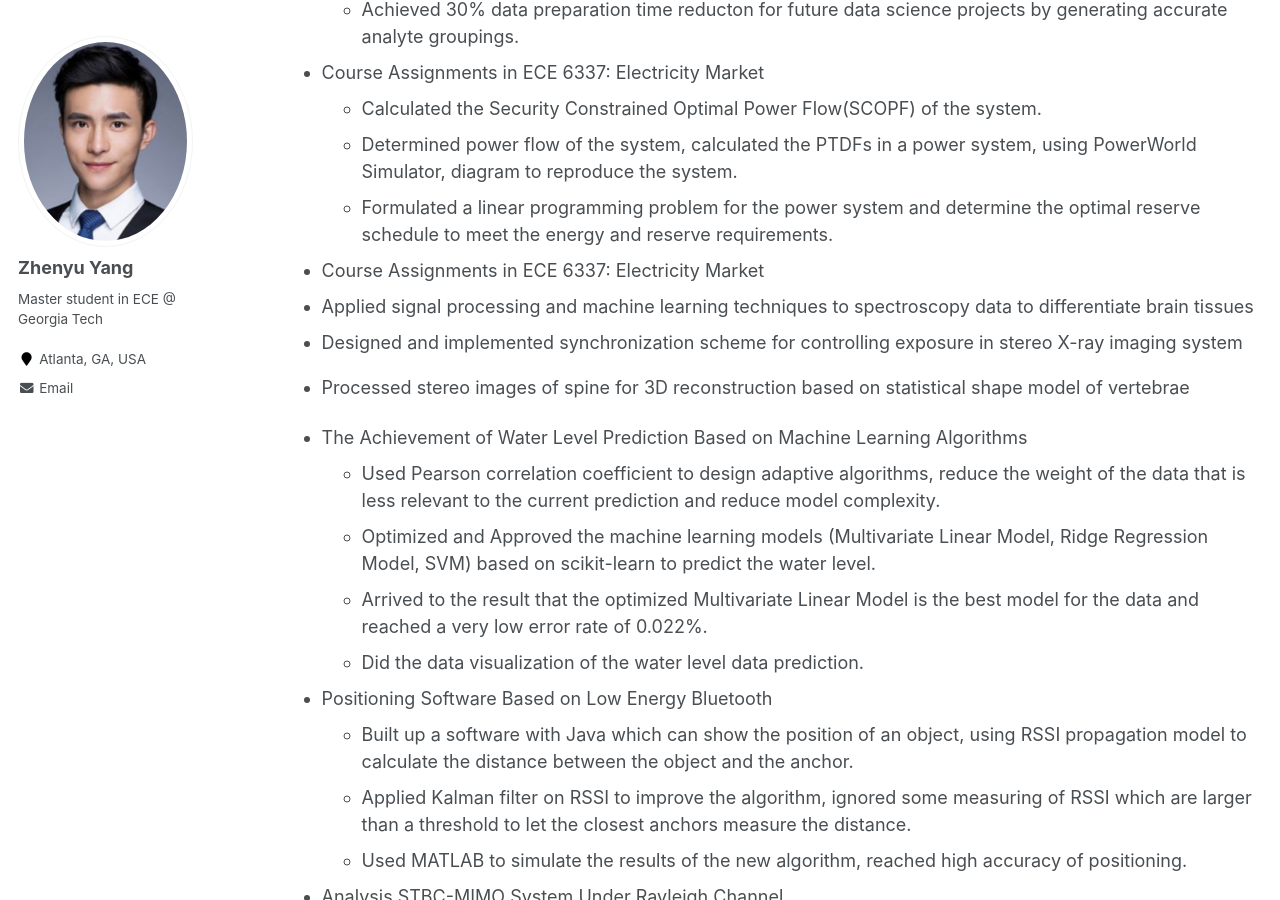
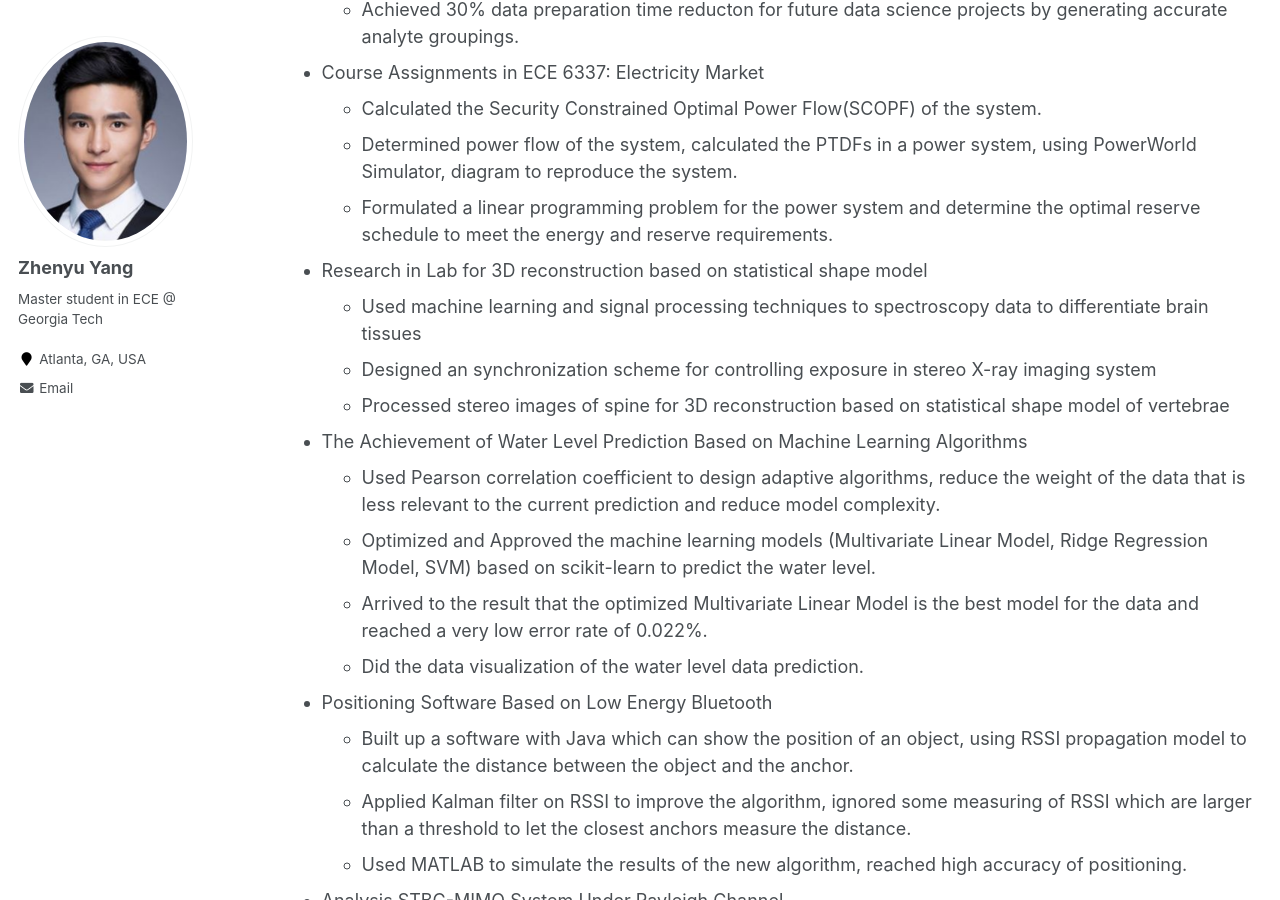
Before and after one commit to azpeteryang/azpeteryang.github.io, a Jekyll site: the page built from _pages/cv.md, in a window 1280 px wide and 900 px high, scrolled down 1931 px. Built offline with Jekyll 4.4.1, drawn with Linux system fonts in a browser that asks for light colours.

Commit message:
Update cv.md

```diff
--- a/_pages/cv.md
+++ b/_pages/cv.md
@@ -66,9 +66,10 @@ Projects
   * Determined power flow of the system, calculated the PTDFs in a power system, using PowerWorld Simulator, diagram to reproduce the system.
   * Formulated a linear programming problem for the power system and determine the optimal reserve schedule to meet the energy and reserve requirements.
 
- * Course Assignments in ECE 6337: Electricity Market
-  * Applied signal processing and machine learning techniques to spectroscopy data to differentiate brain tissues
-  * Designed and implemented synchronization scheme for controlling exposure in stereo X-ray imaging system
+
+* Research in Lab for 3D reconstruction based on statistical shape model
+  * Used machine learning and signal processing techniques to spectroscopy data to differentiate brain tissues
+  * Designed an synchronization scheme for controlling exposure in stereo X-ray imaging system
   * Processed stereo images of spine for 3D reconstruction based on statistical shape model of vertebrae
 
 
```
